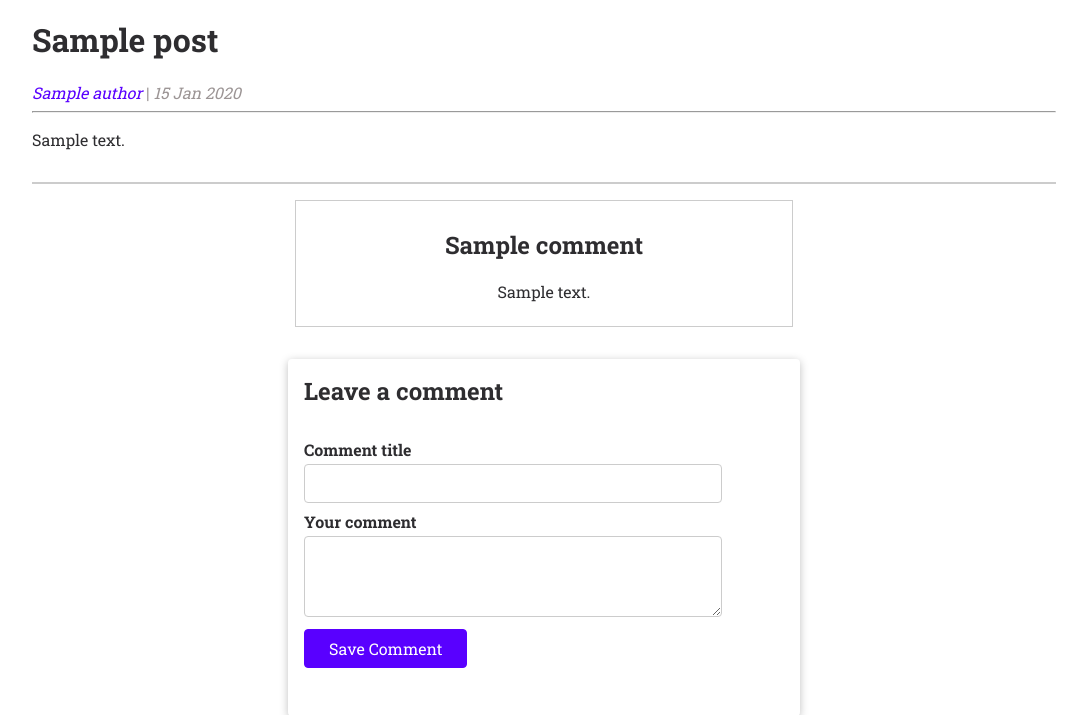
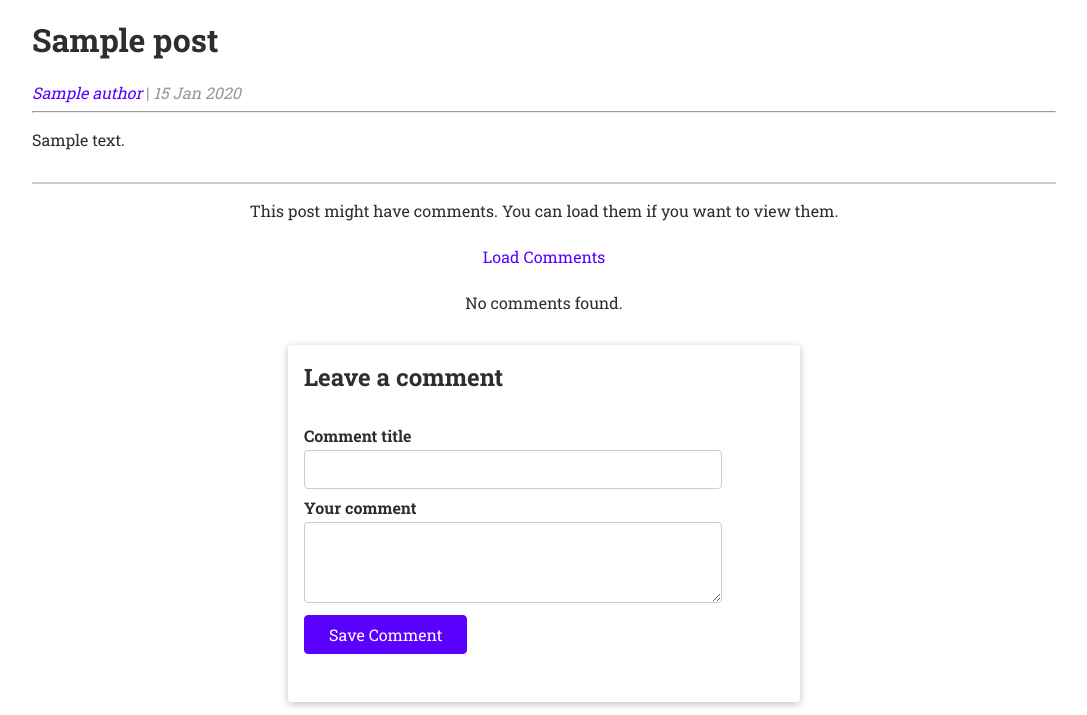
Before and after one commit to YouKnowMe2/100Days, a Node server app: template ajax/views/post-detail.ejs in a window 1280 px wide. Shown: the part 132-847 px from the top of the page, without its empty margins (96-1183 px from the left). Run offline with Node 20, Linux system fonts and the light colour scheme; the template is opened without the code that fills it: most values are stand-ins (such as "Sample title", 1, 10 or a date in 2020); some libraries are stand-ins or nearby versions.

Commit message:
[ajax] Comments loaded without page reloading

```diff
--- a/ajax/public/scripts/comments.js
+++ b/ajax/public/scripts/comments.js
@@ -1,10 +1,36 @@
 const loadComments = document.getElementById('load-comments');
+const commentSection = document.getElementById('comments');
+
+function createCommentsList(comments){
+
+    const commentListElement = document.createElement('ol');
+
+    for(const comment of comments){
+        const commentElement = document.createElement('li');
+
+        commentElement.innerHTML = `
+            <article class="comment-item">
+                <h2> ${comment.title}</h2>
+                <p> ${comment.text} </p>
+            </article>`
+        commentListElement.appendChild(commentElement);
+    }
+    return commentListElement;
+}
+
 
 async function fetchComments(event){
     const postId = loadComments.dataset.postid;
     const response = await fetch(`/posts/${postId}/comments `);
     const data = await response.json();
-    console.log(data);
+
+    const responseData = createCommentsList(data);
+
+    commentSection.innerHTML= '';
+    commentSection.appendChild(responseData);
+
 }
 
+
+
 loadComments.addEventListener('click',fetchComments);
--- a/ajax/views/post-detail.ejs
+++ b/ajax/views/post-detail.ejs
@@ -23,24 +23,21 @@
         <p id="body"><%= post.body %></p>
       </section>
       <section id="comments">
-        <% if (!comments) { %>
         <p>
           This post might have comments. You can load them if you want to view
           them.
         </p>
           <button class="btn btn-alt" id="load-comments" data-postid="<%= post._id%>">Load Comments</button>
         </form>
-        <% } else if (comments.length === 0) { %>
           <p>No comments found.</p>
-        <% } else { %>
+
           <ol>
-            <% for (const comment of comments) { %>
               <li>
-                <%- include('includes/comment-item', { comment: comment }) %>
+
               </li>
-            <% } %>
+
           </ol>
-        <% } %>
+
       </section>
       <section id="comments-form">
         <h2>Leave a comment</h2>
```
